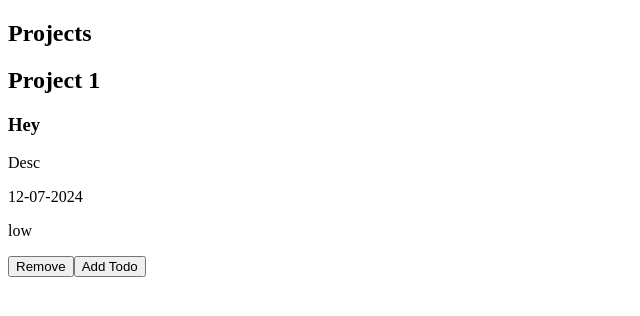
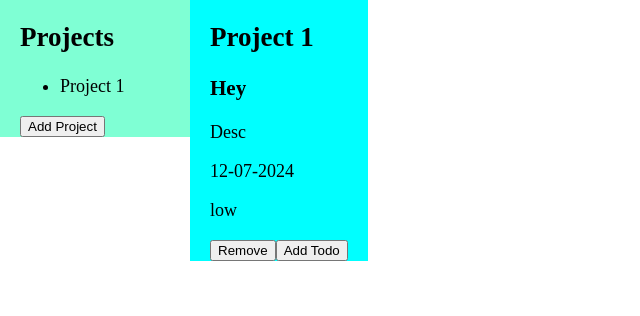
Before and after one commit to ruizterce/todo-app, a website built with webpack: page src/index.html in a window 1280 px wide. Shown: the whole page, without its empty margins (0-640 px from the left). Built offline with nearby package versions, Linux system fonts and the light colour scheme.

Commit message:
Add loadProjectList method and projects array
Project constructor now require an array to be
stored in as a parameter. Projects are now stored
in projects array in index.js.

Add loadProjectList in DOMHandler.js to load DOM
elements from a list of projects from a
projectsArray into a parentContainer. It also
creates a button to add new projects through a
text input element and confirm/cancel buttons.
It is used in index.js to populate the left nav
bar.

Add basic style in style.css to better visualize
new functionalities.

```diff
--- a/src/DOMHandler.js
+++ b/src/DOMHandler.js
@@ -1,4 +1,5 @@
 import Todo from "./todo";
+import Project from "./project"
 
 //Create a DOM element displaying the information of a todo and append itself to a parent container.
 const loadTodo = (parentContainer, todo) => {
@@ -56,7 +57,7 @@ const loadProject = (parentContainer, project) => {
         container.appendChild(removeTodoBtn);
     });
 
-    //Create and append a button that will show a form to create a todo in this project
+    //Create and append a button that will show formDiv
     const openCreateTodoForm = document.createElement('button');
     openCreateTodoForm.type = 'button';
     openCreateTodoForm.textContent = 'Add Todo';
@@ -133,4 +134,67 @@ const createTodoForm = (parentContainer, project) => {
     return formDiv;
 }
 
-export { loadTodo, loadProject, createTodoForm };
+//Create a DOM element displaying a list of projects, and append itself to a parent container.
+const loadProjectList = (parentContainer, projectsArray) => {
+
+    //Empty parent container
+    parentContainer.innerHTML = '';
+
+    //Create a container for the list
+    const container = document.createElement('div');
+
+    //Create and append title element
+    const title = document.createElement('h2');
+    title.textContent = 'Projects';
+    container.appendChild(title);
+
+    //Create and append a list of projects
+    const projectsList = document.createElement('ul');
+    projectsArray.forEach((e) => {
+        const projectTitle = document.createElement('li');
+        projectTitle.textContent = e.title;
+        projectsList.appendChild(projectTitle);
+    })
+    container.appendChild(projectsList);
+
+    //Create and append a button to add a new project
+    const addProjectBtn = document.createElement('button');
+    addProjectBtn.type = 'button';
+    addProjectBtn.textContent = 'Add Project';
+    addProjectBtn.addEventListener('click', () => {
+        addProjectBtn.disabled = true;
+
+        //Create an input element for the project's title
+        const projectTitle = document.createElement('input');
+        projectTitle.placeholder = 'Project Title';
+        container.appendChild(projectTitle);
+
+        //Add a button to confirm project's creation
+        const createProjectBtn = document.createElement('button');
+        createProjectBtn.type = 'button';
+        createProjectBtn.textContent = 'Create';
+        createProjectBtn.addEventListener('click', () => {
+            const project = new Project(projectTitle.value, projectsArray);
+            loadProjectList(parentContainer, projectsArray);
+        })
+        container.appendChild(createProjectBtn);
+
+        //Add a button to cancel project's creation
+        const cancelCreateProjectBtn = document.createElement('button');
+        cancelCreateProjectBtn.type = 'button';
+        cancelCreateProjectBtn.textContent = 'Cancel';
+        cancelCreateProjectBtn.addEventListener('click',()=>{
+            addProjectBtn.disabled = false;
+            cancelCreateProjectBtn.remove();
+            createProjectBtn.remove();
+            projectTitle.remove();
+        })
+        container.appendChild(cancelCreateProjectBtn);
+
+    })
+    container.appendChild(addProjectBtn);
+
+    parentContainer.appendChild(container);
+}
+
+export { loadTodo, loadProject, createTodoForm, loadProjectList };
--- a/src/index.html
+++ b/src/index.html
@@ -8,7 +8,6 @@
 <body>
     <header>
         <nav>
-            <h2>Projects</h2>
         </nav>
     </header>
     <div id="content">
--- a/src/index.js
+++ b/src/index.js
@@ -1,15 +1,20 @@
 import './style.css';
 import Project from './project.js';
 import Todo from './todo.js';
-import { loadTodo, loadProject, createTodoPopup } from './DOMHandler.js'
+import { loadTodo, loadProject, createTodoPopup, loadProjectList } from './DOMHandler.js'
 
 const contentDiv = document.querySelector('#content');
+const nav = document.querySelector('nav');
+const projects = [];
 
 //Methods test
 //Create a new project
-const project1 = new Project('Project 1');
+const project1 = new Project('Project 1', projects);
 //Create a new todo and add it to the project
 const todo1 = new Todo('Hey', 'Desc', '12-07-2024', 'low');
 project1.addTodo(todo1);
+
+//Load the project list into the nav bar
+loadProjectList(nav, projects);
 //Load the project into the DOM
-loadProject(contentDiv, project1);
+loadProject(contentDiv, projects[0]);
--- a/src/project.js
+++ b/src/project.js
@@ -1,7 +1,8 @@
 export default class Project{
-    constructor(title){
+    constructor(title, array){
         this.title = title;
         this.todos = [];
+        array.push(this);
     }
 
     addTodo(todo){
--- a/src/style.css
+++ b/src/style.css
@@ -0,0 +1,21 @@
+body {
+    font-size: max(2vh, 18px);
+    margin: 0px;
+}
+
+header {
+    width: 150px;
+    float: left;
+    display: inline;
+    margin: 0;
+    padding: 0 20px;
+    background-color: aquamarine;
+}
+
+#content {
+    background-color: aqua;
+    float: left;
+    margin: 0;
+    padding: 0 20px;
+    display: inline;
+}
```
